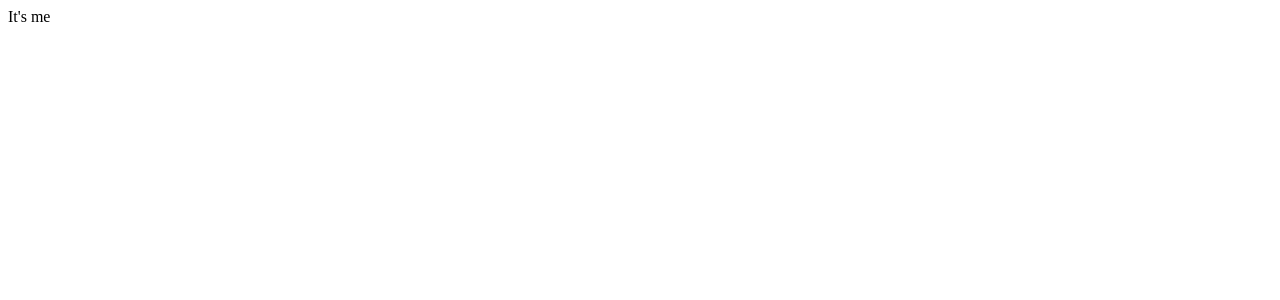
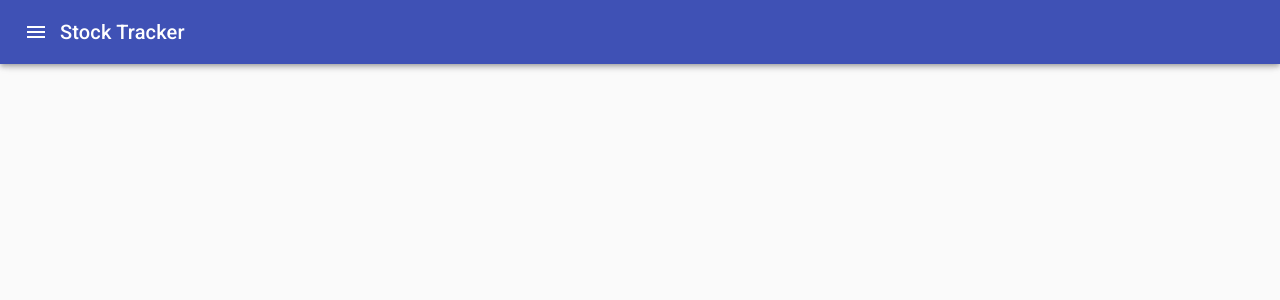
Before and after one commit to natvet/stock-tracker, a React app: page / in a window 1280 px wide. Shown: the top 300 px of the page. Built offline with nearby package versions, Linux system fonts and the light colour scheme.

Commit message:
Add app bar

```diff
--- a/package.json
+++ b/package.json
@@ -23,6 +23,7 @@
   },
   "dependencies": {
     "@material-ui/core": "^4.4.2",
+    "@material-ui/icons": "^4.4.1",
     "react": "^16.9.0",
     "react-dom": "^16.9.0"
   }
--- a/src/App.js
+++ b/src/App.js
@@ -1,6 +1,12 @@
 import React from 'react';
+import Header from './components/Header';
+import CssBaseline from '@material-ui/core/CssBaseline';
 
-const App = () =>
-  <div>It's me</div>;
+const App = () => (
+  <>
+    <CssBaseline />
+    <Header />
+  </>
+)
 
 export default App;
--- /dev/null
+++ b/src/components/Header.js
@@ -0,0 +1,17 @@
+import React from 'react';
+import { AppBar, Typography, Toolbar, IconButton } from '@material-ui/core';
+import MenuIcon from '@material-ui/icons/Menu';
+
+const Header = () =>
+  <AppBar>
+    <Toolbar>
+      <IconButton edge="start" color="inherit" aria-label="menu">
+        <MenuIcon />
+      </IconButton>
+      <Typography variant="h6">
+        Stock Tracker
+      </Typography>
+    </Toolbar>
+  </AppBar>
+
+export default Header;
--- a/src/index.html
+++ b/src/index.html
@@ -3,7 +3,7 @@
   <head>
     <meta charset="utf-8">
     <link rel="stylesheet" href="https://fonts.googleapis.com/css?family=Roboto:300,400,500,700&display=swap" />
-    <title>Stock tracker</title>
+    <title>Stock Tracker</title>
   </head>
   <body>
     <div id="app"></div>
```
Also changed, not shown: 1 other file (tests, documents, lock files or other folders).
